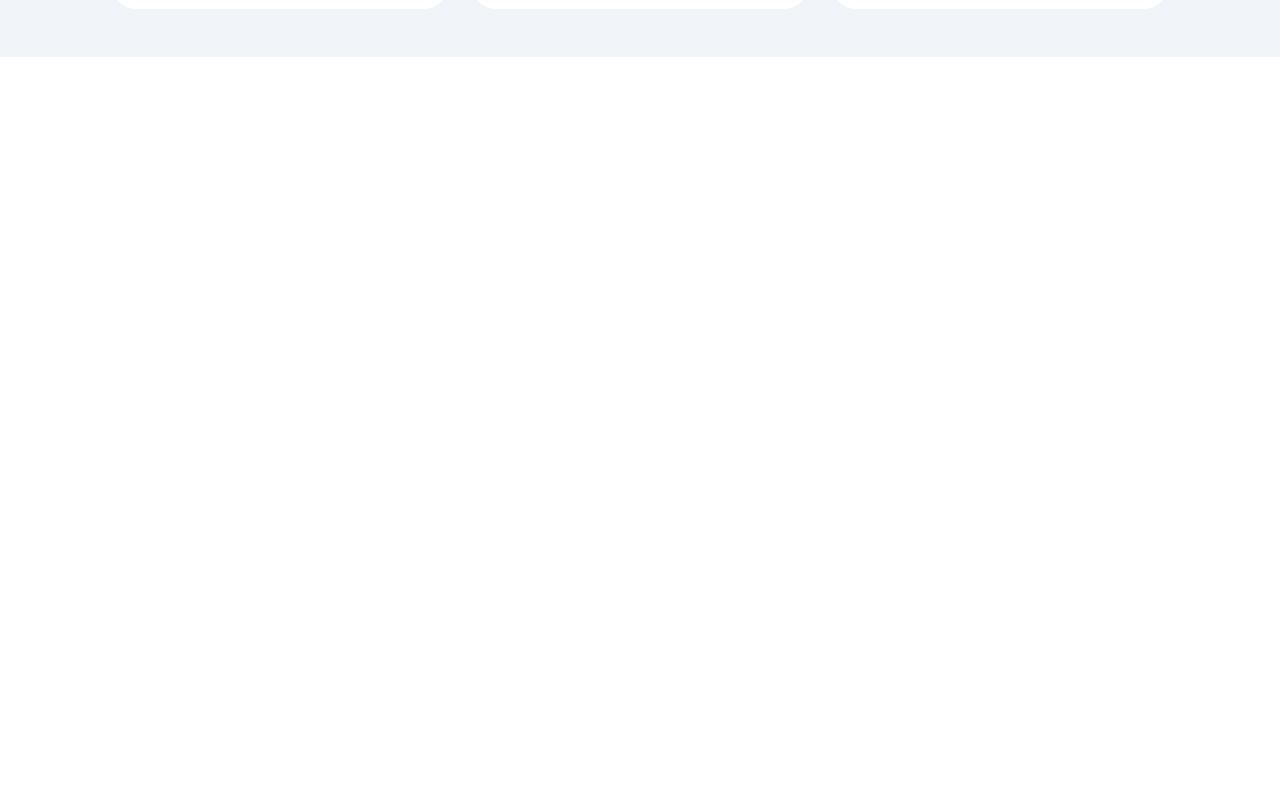
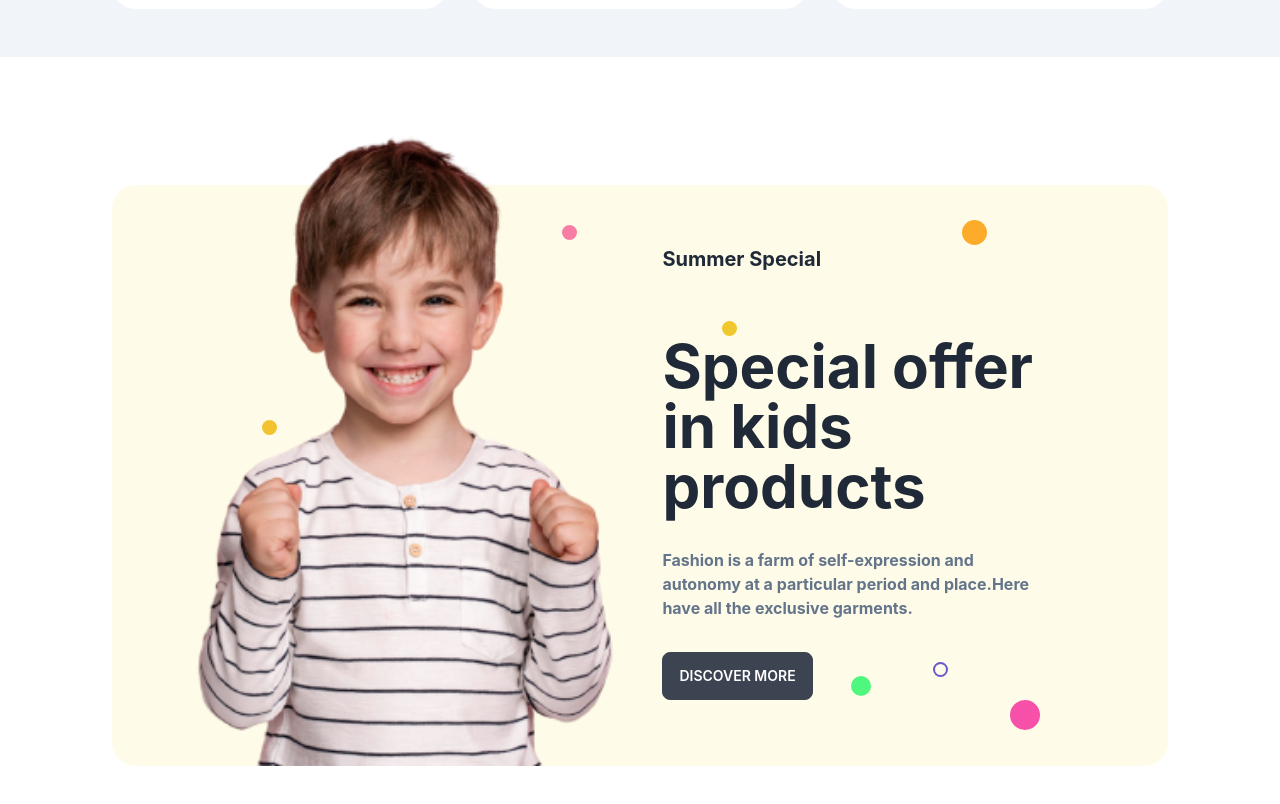
Before and after one commit to yaminhossen/summer-zone, a React (Create React App) app: page / in a window 1280 px wide. Shown: the part 2980-3784 px from the top of the page. Before the commit the page ends 3085 px from the top, so only its background shows below. Built offline with nearby package versions, Linux system fonts and the light colour scheme.

Commit message:
kids banner added

```diff
--- a/src/components/Pages/Home/Exploring.css
+++ b/src/components/Pages/Home/Exploring.css
@@ -94,3 +94,77 @@
 
     border-radius: 50%;
 }
+
+.kids {
+    margin-top: -300px;
+
+}
+
+.circle {
+    width: 20px;
+    height: 20px;
+    margin-left: 0px;
+    background-color: rgb(80, 247, 127);
+
+    border-radius: 50%;
+}
+
+.circle1 {
+    width: 30px;
+    height: 30px;
+    margin-left: 0px;
+    background-color: rgb(247, 80, 169);
+
+    border-radius: 50%;
+}
+
+.circle2 {
+    width: 15px;
+    height: 15px;
+    margin-top: 10px;
+    border: 2px solid slateblue;
+    /* background-color: rgb(247, 80, 169); */
+
+    border-radius: 50%;
+}
+
+.circle4 {
+    width: 15px;
+    height: 15px;
+    margin-left: 60px;
+    /* border: 2px solid slateblue; */
+    background-color: rgb(241, 199, 46);
+
+    border-radius: 50%;
+}
+
+.circle5 {
+    width: 25px;
+    height: 25px;
+    margin-left: 300px;
+    /* border: 2px solid slateblue; */
+    background-color: rgb(252, 172, 42);
+
+    border-radius: 50%;
+}
+
+.circle6 {
+    width: 15px;
+    height: 15px;
+    margin-left: 450px;
+    margin-top: 40px;
+    background-color: rgba(243, 47, 122, 0.621);
+
+    border-radius: 50%;
+}
+
+.circle7 {
+    width: 15px;
+    height: 15px;
+    margin-top: 180px;
+    margin-left: 150px;
+    /* border: 2px solid slateblue; */
+    background-color: rgb(243, 194, 47);
+
+    border-radius: 50%;
+}
--- a/src/components/Pages/Home/Home.js
+++ b/src/components/Pages/Home/Home.js
@@ -2,6 +2,7 @@ import React from 'react';
 import Banner from './Banner';
 import Discover from './Discover';
 import Exploring from './Exploring';
+import KidsOffer from './KidsOffer';
 import NewArivals from './NewArivals';
 
 const Home = () => {
@@ -11,6 +12,7 @@ const Home = () => {
             <Discover></Discover>
             <NewArivals></NewArivals>
             <Exploring></Exploring>
+            <KidsOffer></KidsOffer>
         </div>
     );
 };
--- /dev/null
+++ b/src/components/Pages/Home/KidsOffer.js
@@ -0,0 +1,39 @@
+import React from 'react';
+import kids from '../../../images/banner/kids1-removebg-preview.png'
+import './Exploring.css'
+const KidsOffer = () => {
+    return (
+        <div className='mx-28 my-32 bg-yellow-50 rounded-3xl flex items-center'>
+            <div className=' w-2/5'>
+
+                <div className='w-full '>
+                    <div className="circle6"></div>
+                    <div className="circle7"></div>
+                    <img className='w-full ml-20 kids' src={kids} alt="" />
+                </div>
+            </div>
+            <div className='ml-32 w-3/5'>
+                <div className='mr-32'>
+                    <div>
+
+                        <div className='circle5'></div>
+                        <h2 className='text-xl font-bold mb-12'>Summer Special</h2>
+                        <div className='circle4'></div>
+                    </div>
+                    <h3 className='font-bold text-6xl'>Special offer in kids products</h3>
+                    <h3 className='font-bold text-slate-500 my-8 '>Fashion is a farm of self-expression and autonomy at a particular period and place.Here have all the exclusive garments.</h3>
+                    <div className='flex justify-between'>
+                        <button className='btn'>Discover more</button>
+                        <div className='flex justify-between w-2/4'>
+                            <div className="circle mt-6"></div>
+                            <div className="circle2 mt-12"></div>
+                            <div className="circle1 mt-12"></div>
+                        </div>
+                    </div>
+                </div>
+            </div>
+        </div>
+    );
+};
+
+export default KidsOffer;
```
Also changed, not shown: src/images/banner/kids1-removebg-preview.png (added), src/images/banner/kids2.png (added).
